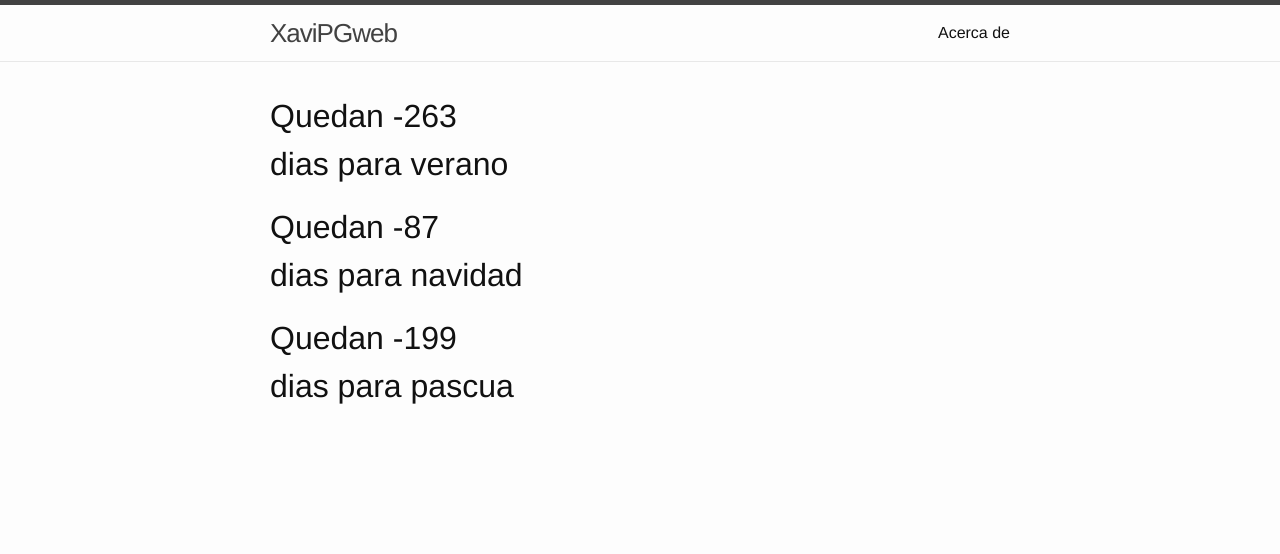
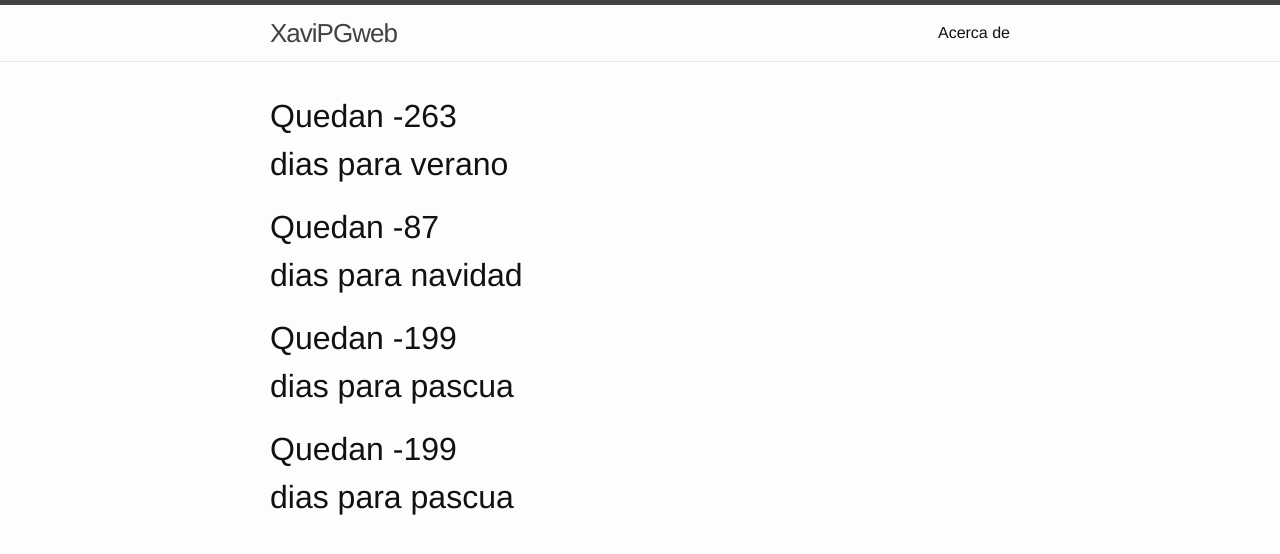
Before and after one commit to xavipgweb/xavipgweb.github.io, a Jekyll site: the page built from index.html, in a window 1280 px wide. Shown: the top 554 px of the page. Built offline with Jekyll 4.4.1, drawn with Linux system fonts in a browser that asks for light colours; part of the change alters nothing that is shown.

Commit message:
Update index.html

```diff
--- a/index.html
+++ b/index.html
@@ -4,21 +4,25 @@ layout: default
 
 <body>
   <h1 id = "text">Error</h1>
-  <h1 id = "text2">Error</h2>
-  <h1 id = "text3">Error</h2>
+  <h1 id = "text2">Error</h1>
+  <h1 id = "text3">Error</h1>
+  <h1 id = "text4">Error</h1>
 
   <script >
     var today = new Date();
     var date_to_reply = new Date('2017-06-16');
     var date_to_reply2 = new Date('2016-12-22');
     var date_to_reply3 = new Date('2017-04-13');
+    var date_to_reply4 = new Date('2017-03-16');
     var timeinmilisec = today.getTime() - date_to_reply.getTime();
     var timeinmilisec2 = today.getTime() - date_to_reply2.getTime();
     var timeinmilisec3 = today.getTime() - date_to_reply3.getTime();
+    var timeinmilisec4 = today.getTime() - date_to_reply4.getTime();
 
     document.getElementById("text").innerHTML = "Quedan " + parseInt(Math.floor(timeinmilisec / (1000 * 60 * 60 * 24))) + "<br>" + " dias para verano";
     document.getElementById("text2").innerHTML = "Quedan " + parseInt(Math.floor(timeinmilisec2 / (1000 * 60 * 60 * 24))) + "<br>" + " dias para navidad";
     document.getElementById("text3").innerHTML = "Quedan " + parseInt(Math.floor(timeinmilisec3 / (1000 * 60 * 60 * 24))) + "<br>" + " dias para pascua";
+    document.getElementById("text4").innerHTML = "Quedan " + parseInt(Math.floor(timeinmilisec3 / (1000 * 60 * 60 * 24))) + "<br>" + " dias para pascua";
 
 </script>
 
```
